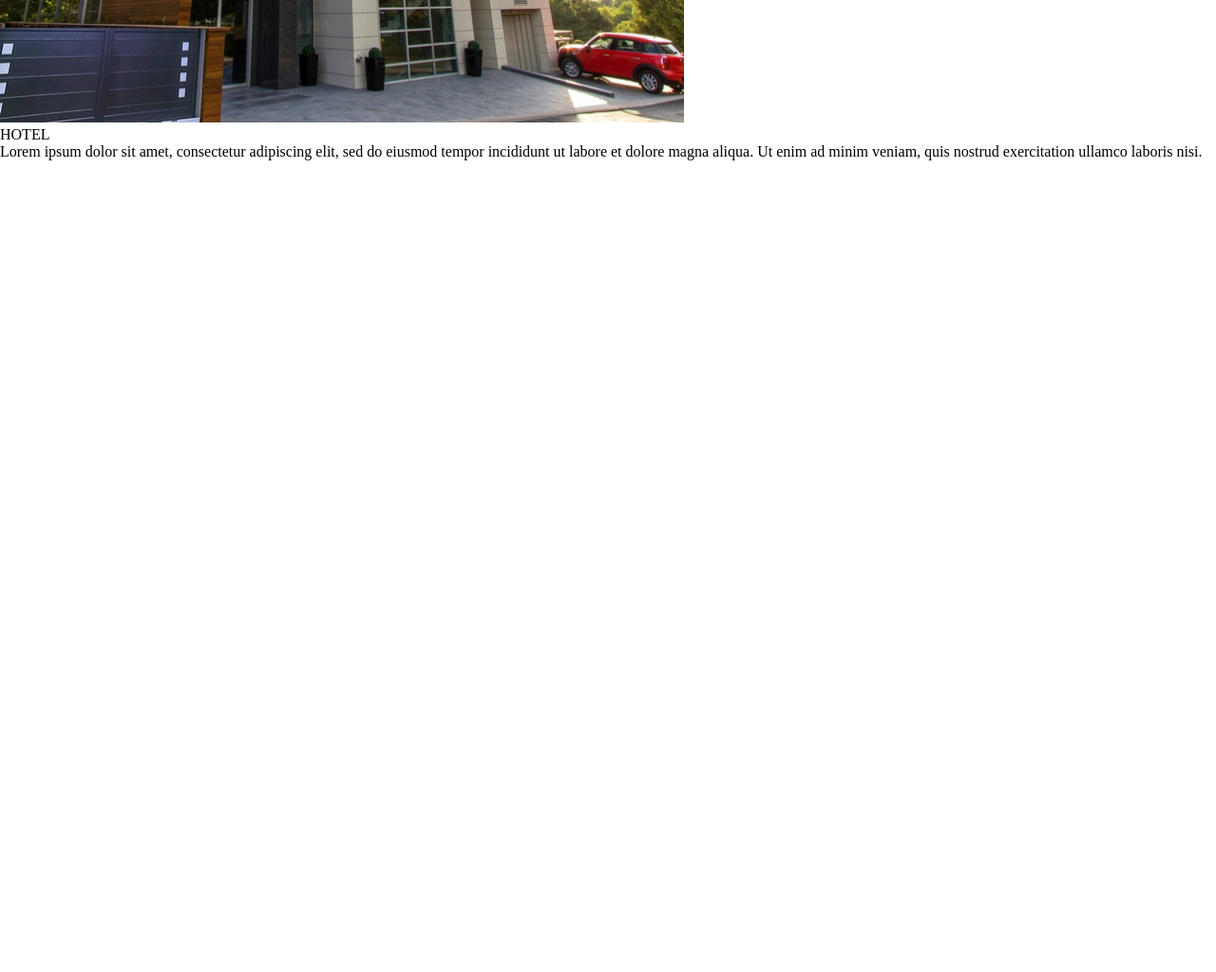
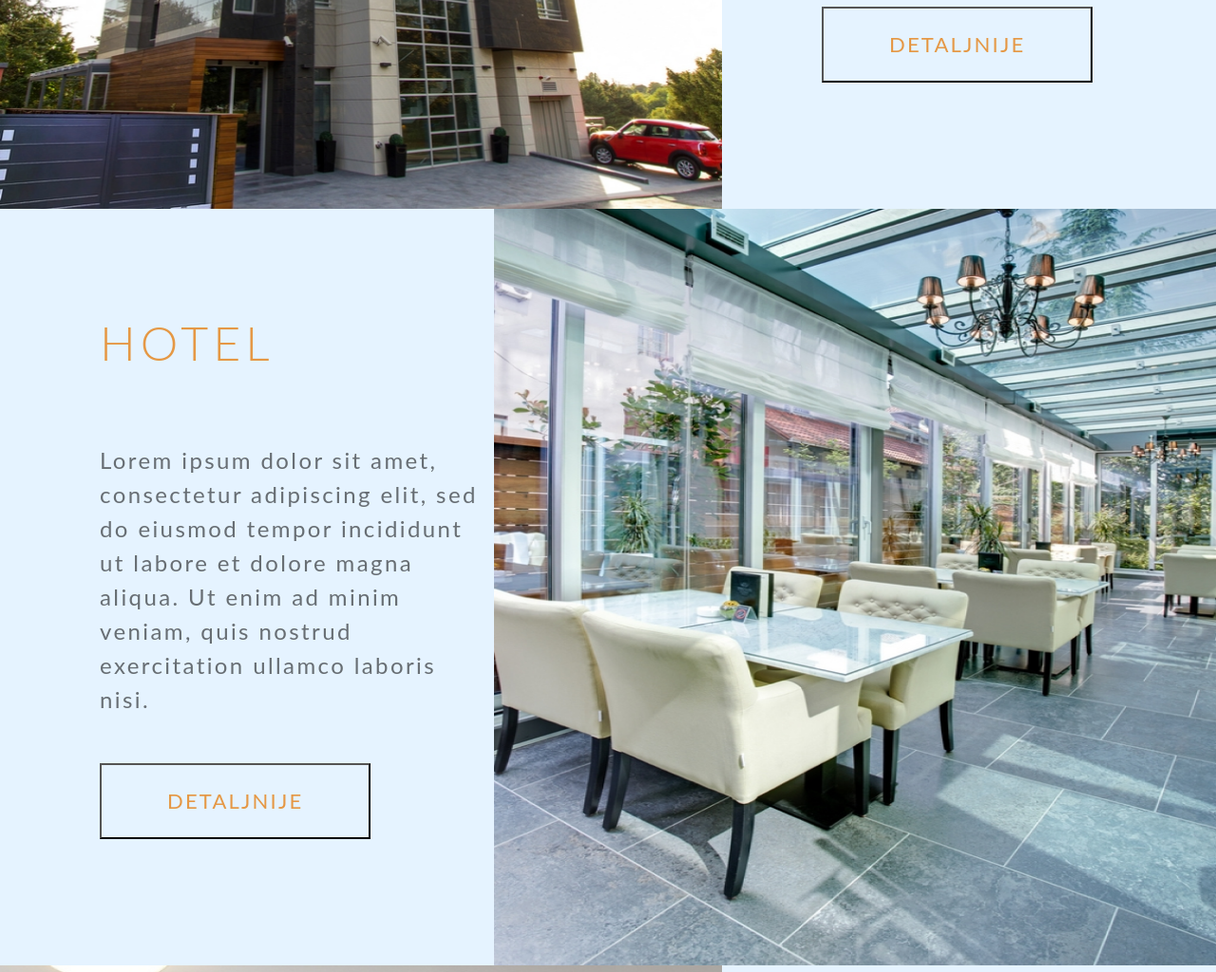
Before and after one commit to Abbas281/project-for-git, a plain HTML site: page index.html in a window 1280 px wide. Shown: the part 740-1764 px from the top of the page at 95% size. Drawn offline with Linux system fonts and the light colour scheme.

Commit message:
Abbos full file

```diff
--- a/index.html
+++ b/index.html
@@ -16,10 +16,50 @@
             </div>
             <div class="txt-cont">
                 <p class="txt-in-txt-cont">HOTEL</p>
-                <p>Lorem ipsum dolor sit amet, consectetur adipiscing elit,
+                <p class="AB-lorem">Lorem ipsum dolor sit amet, consectetur adipiscing elit,
                      sed do eiusmod tempor incididunt ut labore et dolore magna
                      aliqua. Ut enim ad minim veniam, quis nostrud exercitation
                      ullamco laboris nisi.</p>
+                     <button class="AB-but-nasa">DETALJNIJE</button>
+            </div>
+        </div>
+        <div class="txt-img-cont-nasa">
+            <div class="txt-cont">
+                <p class="txt-in-txt-cont">HOTEL</p>
+                <p class="AB-lorem">Lorem ipsum dolor sit amet, consectetur adipiscing elit,
+                     sed do eiusmod tempor incididunt ut labore et dolore magna
+                     aliqua. Ut enim ad minim veniam, quis nostrud exercitation
+                     ullamco laboris nisi.</p>
+                     <button class="AB-but-nasa">DETALJNIJE</button>
+            </div>
+            <div class="img-cont">
+                <img src="./image/restoran.png" alt="">
+            </div>
+        </div>
+        <div class="txt-img-cont-nasa">
+            <div class="img-cont">
+                <img src="./image/sobe.png" alt="">
+            </div>
+            <div class="txt-cont">
+                <p class="txt-in-txt-cont">HOTEL</p>
+                <p class="AB-lorem">Lorem ipsum dolor sit amet, consectetur adipiscing elit,
+                     sed do eiusmod tempor incididunt ut labore et dolore magna
+                     aliqua. Ut enim ad minim veniam, quis nostrud exercitation
+                     ullamco laboris nisi.</p>
+                     <button class="AB-but-nasa">DETALJNIJE</button>
+            </div>
+        </div>
+        <div class="txt-img-cont-nasa">
+            <div class="txt-cont">
+                <p class="txt-in-txt-cont">HOTEL</p>
+                <p class="AB-lorem">Lorem ipsum dolor sit amet, consectetur adipiscing elit,
+                     sed do eiusmod tempor incididunt ut labore et dolore magna
+                     aliqua. Ut enim ad minim veniam, quis nostrud exercitation
+                     ullamco laboris nisi.</p>
+                     <button class="AB-but-nasa">DETALJNIJE</button>
+            </div>
+            <div class="img-cont">
+                <img src="./image/konferenc_sala.png" alt="">
             </div>
         </div>
     </section>
--- a/style.css
+++ b/style.css
@@ -15,4 +15,60 @@
     text-align: center;
     text-transform: capitalize;
     color: #417DAF;
+    margin-bottom: 91px;
 }
+.img-cont img{
+    width: 760px;
+    height: 797px;
+}
+.img-cont {
+    width: 760px;
+    height: 797px;
+}
+.txt-cont {
+    width: 760px;
+    height: 797px;
+    background: #E5F3FF;
+}
+.txt-in-txt-cont {
+    font-family: 'Lato';
+    font-style: normal;
+    font-weight: 300;
+    font-size: 50px;
+    line-height: 60px;
+    /* text-align: center; */
+    letter-spacing: 0.1em;
+    text-transform: uppercase;
+    color: #E59845;
+    margin-top: 111px;
+    margin-left: 105px;
+    margin-bottom: 76px;
+}
+.AB-lorem {
+    font-family: 'Lato';
+    font-style: normal;
+    font-weight: 400;
+    font-size: 24px;
+    line-height: 36px;
+    letter-spacing: 0.1em;
+    color: rgba(0, 0, 0, 0.55);
+    margin-bottom: 49px;
+    margin-left: 105px;
+}
+.txt-img-cont-nasa {
+    display: flex;
+    width: 100%;
+    height: 797px;
+}
+.AB-but-nasa {
+    font-family: 'Lato';
+    font-style: normal;
+    font-weight: 400;
+    font-size: 22px;
+    line-height: 36px;
+    letter-spacing: 0.1em;
+    color: #E59845;
+    margin-left: 105px;
+    padding: 20px 69px;
+    background: none;
+}
```
Also changed, not shown: image/konferenc_sala.png (added), image/restoran.png (added), image/sobe.png (added).
